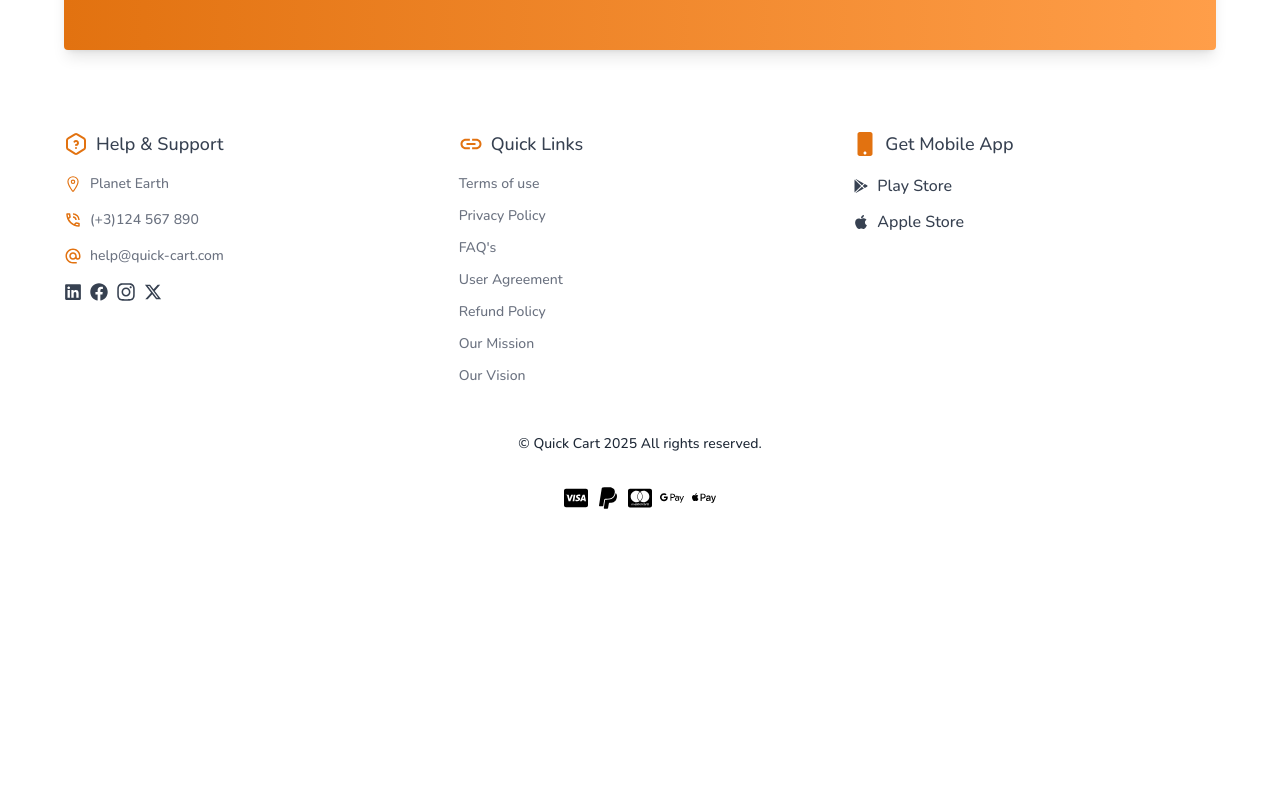
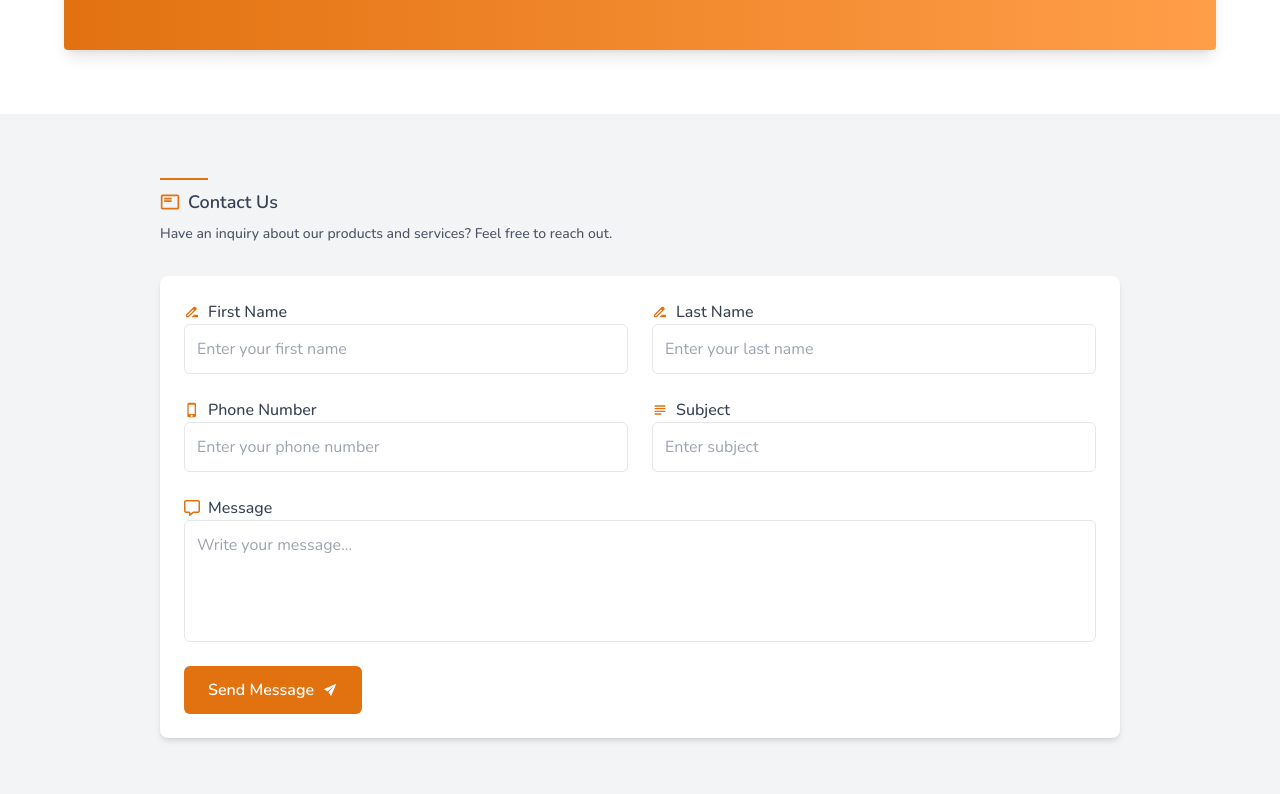
Before and after one commit to StevenMODIMO/next-ecommerce-stripe, a Next.js app: page / in a window 1280 px wide. Shown: the part 1666-2460 px from the top of the page. Before the commit the page ends 2240 px from the top, so only its background shows below. Built offline with nearby package versions, Linux system fonts and the light colour scheme.

Commit message:
quick-cart: version 1

```diff
--- a/src/app/about/page.tsx
+++ b/src/app/about/page.tsx
@@ -1,9 +1,11 @@
-import type { Metadata } from "next"
+import type { Metadata } from "next";
+import Footer from "@/components/Footer";
 
 export default function About() {
-   return (
+  return (
     <div>
       <p className="text-2xl text-center p-4 font-bold">About Us</p>
-   </div>
-  )
+      <Footer />
+    </div>
+  );
 }
--- a/src/app/page.tsx
+++ b/src/app/page.tsx
@@ -5,6 +5,7 @@ import ScrollToTop from "@/components/ScrollToTop";
 import Footer from "@/components/Footer";
 import NewsLetter from "@/components/NewsLetter";
 import CategoryListings from "@/components/CategoryListings";
+import Contact from "@/components/Contact"
 
 export default async function Home() {
   return (
@@ -14,6 +15,7 @@ export default async function Home() {
       <Features />
       <Testimonials />
       <NewsLetter />
+      <Contact />
       <Footer />
     </div>
   );
--- a/src/components/Contact.tsx
+++ b/src/components/Contact.tsx
@@ -1,7 +1,96 @@
-"use client"
+"use client";
+import {
+  MdOutlineFeaturedPlayList,
+  MdDriveFileRenameOutline,
+  MdOutlinePhoneIphone,
+  MdSubject,
+} from "react-icons/md";
+import { IoIosSend } from "react-icons/io";
+import { FaRegMessage } from "react-icons/fa6";
 
 export default function Contact() {
-    return (
-        <div>Contact Section</div>
-    )
+  return (
+    <div className="py-16 bg-gray-100 min-h-[60vh]" id="contact">
+      <div className="max-w-5xl mx-auto px-4 sm:px-6 lg:px-8">
+        <header className="mb-8">
+          <div className="w-12 h-[2px] bg-[#E27210]"></div>
+          <div className="mt-2 text-lg font-semibold text-gray-700 flex items-center gap-2">
+            <MdOutlineFeaturedPlayList className="text-[#E27210] text-xl" />
+            <p>Contact Us</p>
+          </div>
+          <p className="text-sm text-gray-600 font-medium mt-2">
+            Have an inquiry about our products and services? Feel free to reach
+            out.
+          </p>
+        </header>
+
+        <form className="bg-white p-6 rounded-lg shadow-md">
+          <div className="grid grid-cols-1 md:grid-cols-2 gap-6">
+            <label className="flex flex-col">
+              <span className="text-gray-700 font-medium flex items-center gap-2">
+                <MdDriveFileRenameOutline className="text-[#E27210]" />
+                First Name
+              </span>
+              <input
+                type="text"
+                placeholder="Enter your first name"
+                className="outilne-none p-3 border rounded-md outline-none"
+              />
+            </label>
+            <label className="flex flex-col">
+              <span className="text-gray-700 font-medium flex items-center gap-2">
+                <MdDriveFileRenameOutline className="text-[#E27210]" />
+                Last Name
+              </span>
+              <input
+                type="text"
+                placeholder="Enter your last name"
+                className="p-3 border rounded-md outline-none"
+              />
+            </label>
+            <label className="flex flex-col">
+              <span className="text-gray-700 font-medium flex items-center gap-2">
+                <MdOutlinePhoneIphone className="text-[#E27210]" />
+                Phone Number
+              </span>
+              <input
+                type="text"
+                placeholder="Enter your phone number"
+                className="p-3 border rounded-md outline-none"
+              />
+            </label>
+            <label className="flex flex-col">
+              <span className="text-gray-700 font-medium flex items-center gap-2">
+                <MdSubject className="text-[#E27210]" />
+                Subject
+              </span>
+              <input
+                type="text"
+                placeholder="Enter subject"
+                className="p-3 border rounded-md outline-none"
+              />
+            </label>
+          </div>
+          <label className="flex flex-col mt-6">
+            <span className="text-gray-700 font-medium flex items-center gap-2">
+              <FaRegMessage className="text-[#E27210]" />
+              Message
+            </span>
+            <textarea
+              rows={4}
+              placeholder="Write your message..."
+              className="p-3 border rounded-md outline-none resize-none"
+            ></textarea>
+          </label>
+          <button
+            disabled
+            className="mt-6 flex items-center justify-center gap-2 bg-[#E27210] text-white px-6 py-3 rounded-md font-semibold transition hover:bg-[#c85d08] w-full md:w-auto"
+          >
+            <span>Send Message</span>
+            <IoIosSend />
+          </button>
+        </form>
+      </div>
+    </div>
+  );
 }
```
